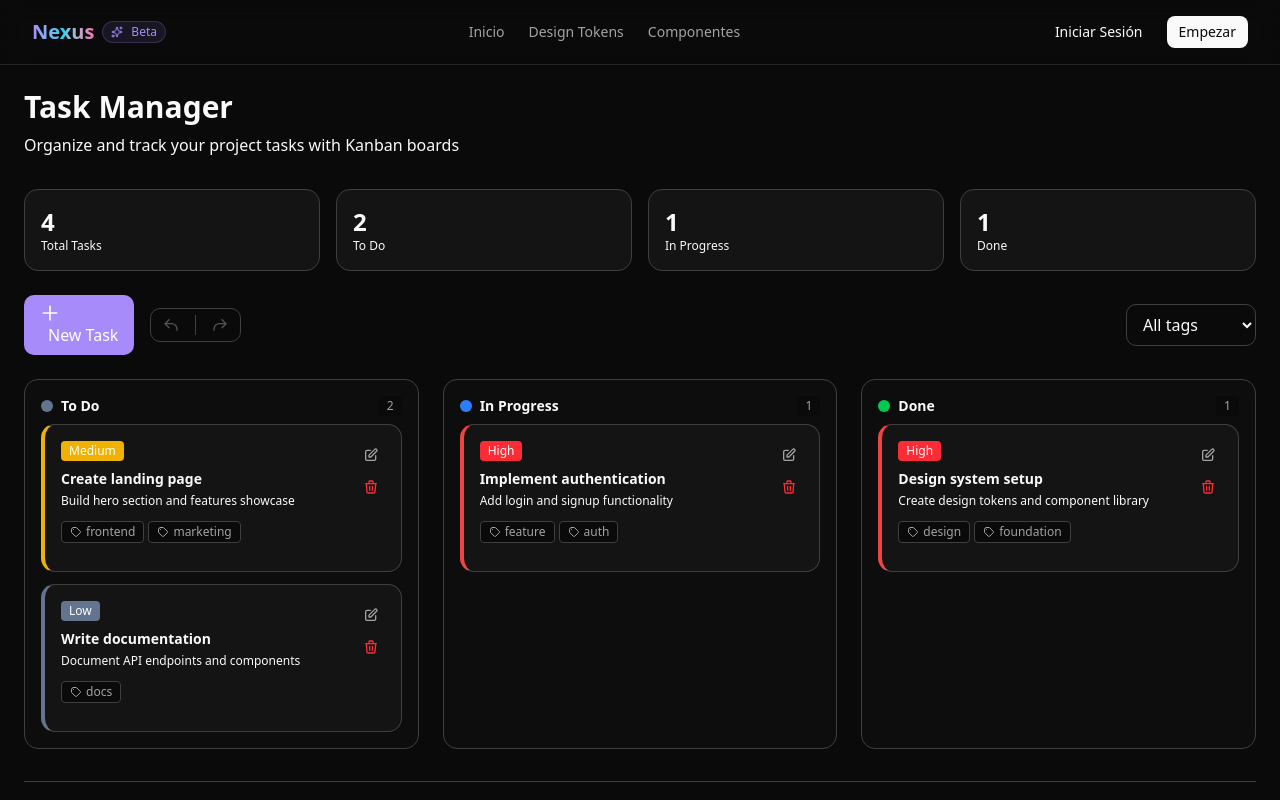
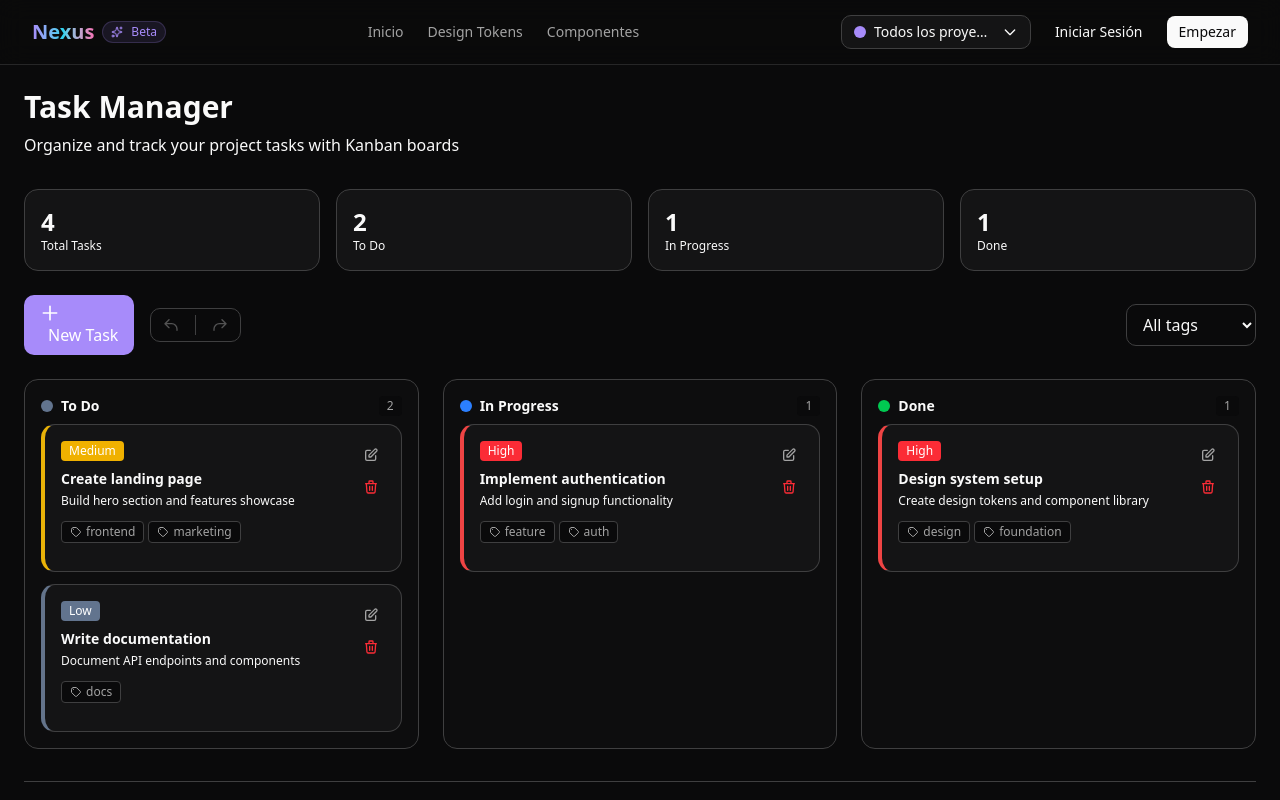
Before and after one commit to thinkmonic-eng/nexus, a Next.js app: page /ui in a window 1280 px wide. Shown: the top 800 px of the page. Built offline with nearby package versions, Linux system fonts and the light colour scheme.

Commit message:
feat(#13): Selector de Proyecto en navbar con persistencia localStorage

```diff
--- a/src/components/navbar.tsx
+++ b/src/components/navbar.tsx
@@ -5,6 +5,7 @@ import { useState, useEffect } from "react";
 import { Button } from "@/components/ui/button";
 import { Badge } from "@/components/ui/badge";
 import { Menu, X, Sparkles } from "lucide-react";
+import ProjectSelector from "./project-selector";
 
 export default function Navbar() {
   const [isMenuOpen, setIsMenuOpen] = useState(false);
@@ -53,7 +54,10 @@ export default function Navbar() {
 
           {/* Desktop CTA */}
           <div className="hidden md:flex items-center gap-3">
-            {isAuthenticated ? (
+            <div className="hidden md:flex items-center gap-4">
+              <ProjectSelector />
+            </div>
+          {isAuthenticated ? (
               <Link href="/login">
                 <Button variant="outline" size="sm">
                   Mi Cuenta
--- /dev/null
+++ b/src/components/project-selector.tsx
@@ -0,0 +1,101 @@
+"use client";
+
+import React, { useState, useEffect } from "react";
+
+interface Project {
+  id: string;
+  name: string;
+  color: string;
+}
+
+const DEFAULT_PROJECTS: Project[] = [
+  { id: "all", name: "Todos los proyectos", color: "#a78bfa" },
+  { id: "proj-1", name: "Nexus Platform", color: "#a78bfa" },
+  { id: "proj-2", name: "Website Redesign", color: "#60a5fa" },
+];
+
+export default function ProjectSelector() {
+  const [projects, setProjects] = useState<Project[]>(DEFAULT_PROJECTS);
+  const [selectedProject, setSelectedProject] = useState<string>("all");
+  const [isOpen, setIsOpen] = useState(false);
+
+  useEffect(() => {
+    const saved = localStorage.getItem("nexus_selected_project");
+    if (saved) {
+      setSelectedProject(saved);
+    }
+
+    const savedProjects = localStorage.getItem("nexus_projects");
+    if (savedProjects) {
+      try {
+        const parsed = JSON.parse(savedProjects);
+        setProjects([DEFAULT_PROJECTS[0], ...parsed]);
+      } catch {
+        setProjects(DEFAULT_PROJECTS);
+      }
+    }
+  }, []);
+
+  const handleSelect = (projectId: string) => {
+    setSelectedProject(projectId);
+    localStorage.setItem("nexus_selected_project", projectId);
+    setIsOpen(false);
+    window.dispatchEvent(new CustomEvent("projectChanged", { detail: projectId }));
+  };
+
+  const selectedProjectData = projects.find((p) => p.id === selectedProject) || projects[0];
+
+  return (
+    <div className="relative">
+      <button
+        onClick={() => setIsOpen(!isOpen)}
+        className="flex items-center gap-2 px-3 py-1.5 rounded-lg border border-[var(--border-default)] bg-[var(--bg-secondary)] hover:bg-[var(--bg-primary)] transition-colors text-sm"
+      >
+        <div
+          className="w-3 h-3 rounded-full"
+          style={{ backgroundColor: selectedProjectData.color }}
+        />
+        <span className="max-w-[120px] truncate">{selectedProjectData.name}</span>
+        <svg
+          className={`w-4 h-4 transition-transform ${isOpen ? "rotate-180" : ""}`}
+          fill="none"
+          stroke="currentColor"
+          viewBox="0 0 24 24"
+        >
+          <path strokeLinecap="round" strokeLinejoin="round" strokeWidth={2} d="M19 9l-7 7-7-7" />
+        </svg>
+      </button>
+
+      {isOpen && (
+        <>
+          <div
+            className="fixed inset-0 z-40"
+            onClick={() => setIsOpen(false)}
+          />
+          <div className="absolute top-full left-0 mt-1 w-56 rounded-lg border border-[var(--border-default)] bg-[var(--bg-secondary)] shadow-lg z-50 py-1">
+            {projects.map((project) => (
+              <button
+                key={project.id}
+                onClick={() => handleSelect(project.id)}
+                className={`w-full flex items-center gap-2 px-3 py-2 text-left text-sm hover:bg-[var(--bg-primary)] transition-colors ${
+                  selectedProject === project.id ? "bg-[var(--bg-primary)]" : ""
+                }`}
+              >
+                <div
+                  className="w-3 h-3 rounded-full flex-shrink-0"
+                  style={{ backgroundColor: project.color }}
+                />
+                <span className="truncate">{project.name}</span>
+                {selectedProject === project.id && (
+                  <svg className="w-4 h-4 ml-auto text-[var(--accent-purple)]" fill="none" stroke="currentColor" viewBox="0 0 24 24">
+                    <path strokeLinecap="round" strokeLinejoin="round" strokeWidth={2} d="M5 13l4 4L19 7" />
+                  </svg>
+                )}
+              </button>
+            ))}
+          </div>
+        </>
+      )}
+    </div>
+  );
+}
```
